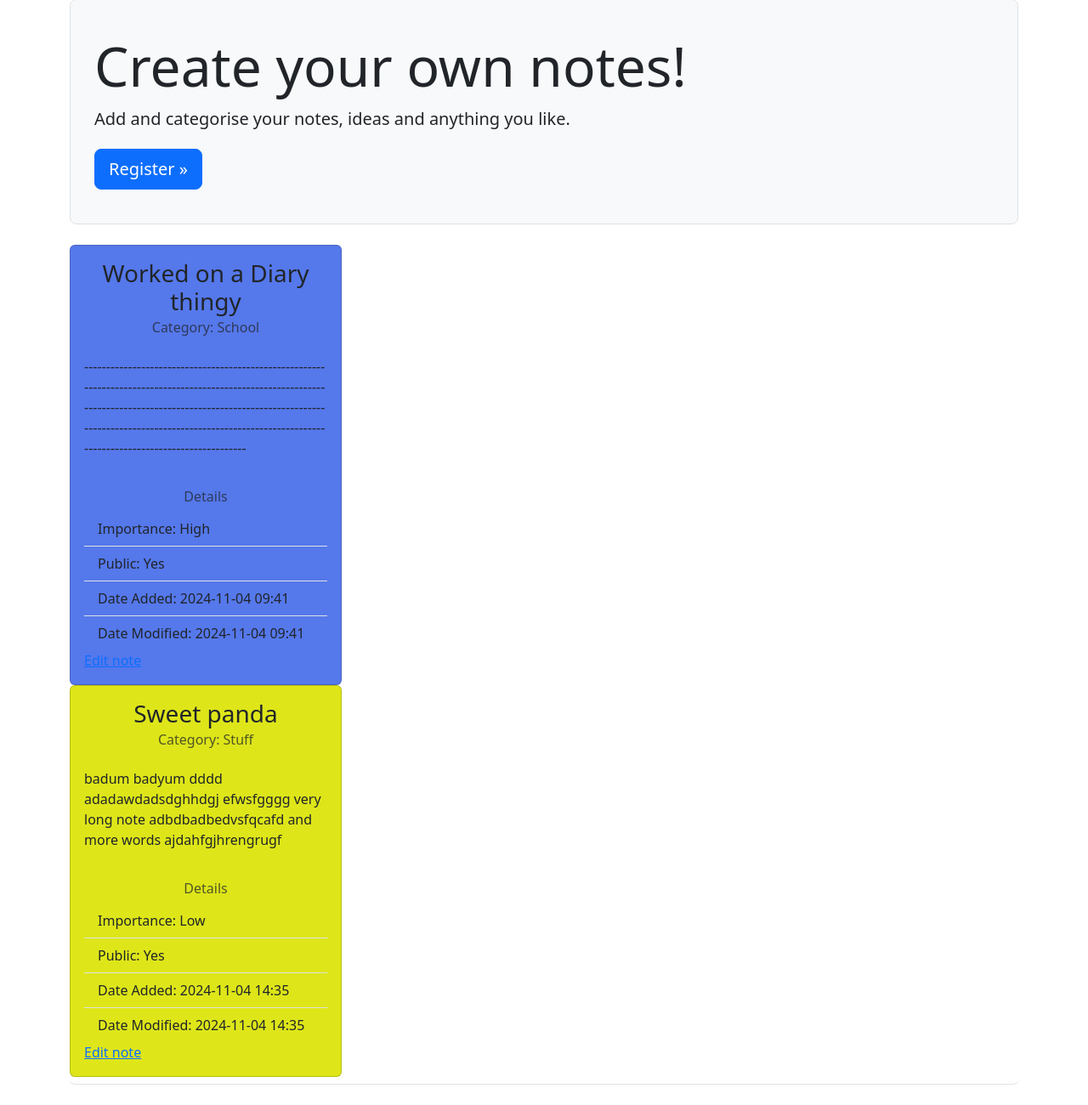
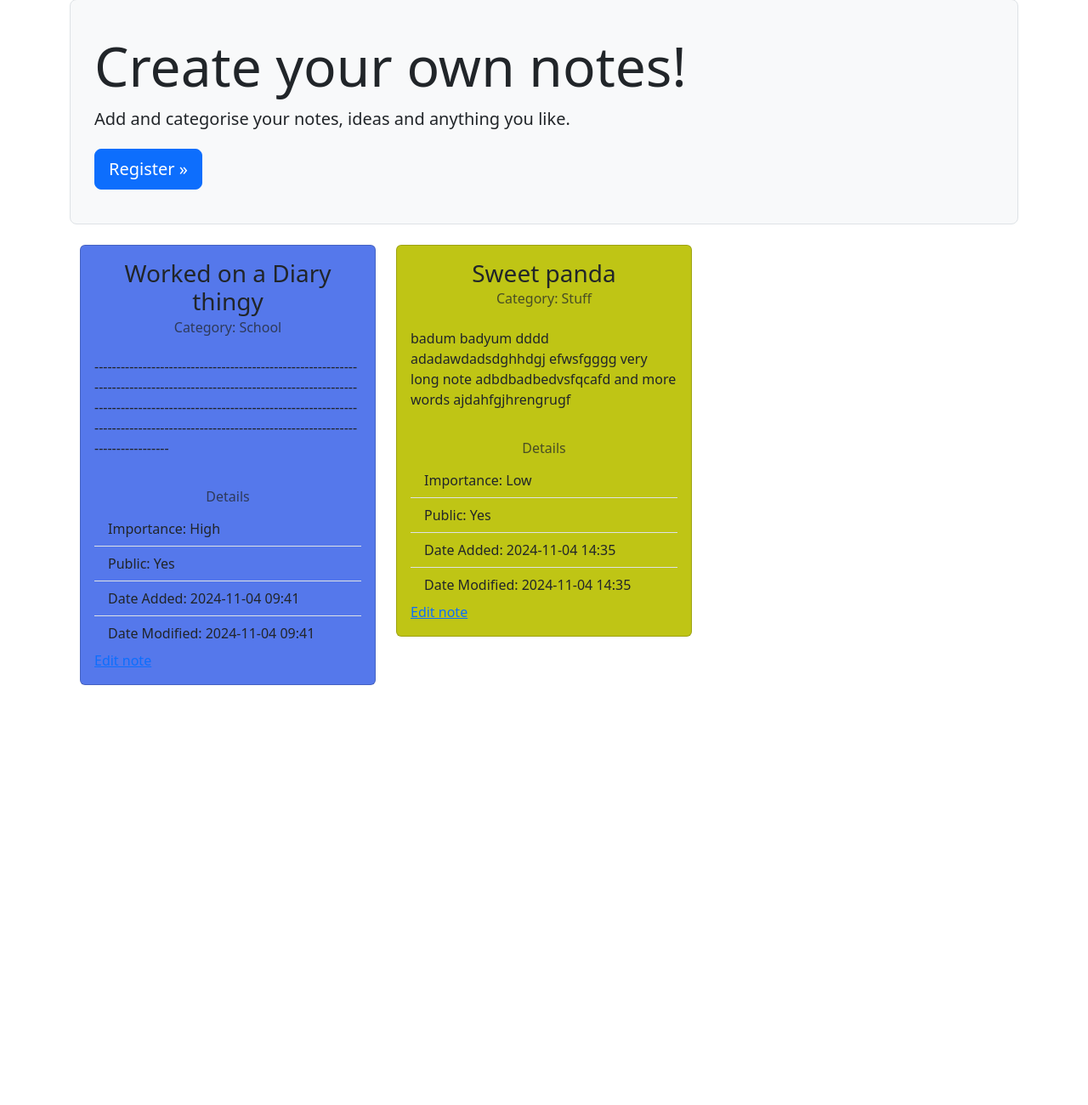
Before and after one commit to jvirkku/Diary, a Django app: page / in a window 1280 px wide. Shown: the part 83-1383 px from the top of the page at 85% size. After the commit the page ends 889 px from the top, so only its background shows below. Run offline with Django 5.2, Linux system fonts and the light colour scheme; data comes from the database, SQL or seed files in the repository; both versions use the stored data as it was after the commit; some libraries are stand-ins or nearby versions.

Commit message:
Notes are now aligned in columns.

```diff
--- a/diary/static/diary/styles.css
+++ b/diary/static/diary/styles.css
@@ -5,7 +5,7 @@
 }
 
 .stuff-category {
-    background-color: #dee619 !important;
+    background-color: #bfc515 !important;
 }
 
 .hobbies-category {
--- a/diary/templates/diary/index.html
+++ b/diary/templates/diary/index.html
@@ -24,10 +24,11 @@
 </h3>
 {% endif %}
 
-<ul class="list-group border-bottom pb-2 mb-4">
+<div class="container">
+    <div class="row">
         {% for note in notes %}
-
-    <div class="card {{ note.category|lower }}-category" style="width: 20rem;">
+            <div class="col-md-4">
+                <div class="card {{ note.category|lower }}-category mb-4">
                     <div class="card-body">
                         <h5 class="card-title text-center fs-3">{{ note.title }}</h5>
                         <h6 class="card-subtitle mb-2 text-body-secondary text-center pb-3">Category: {{ note.category }}</h6>
@@ -43,10 +44,13 @@
                         <a href="#" class="card-link">Edit note</a>
                     </div>
                 </div>
-
+            </div>
             {% empty %}
+                <div class="col-12">
                     <li class="list-group-item">No notes have been created yet!</li>
+                </div>
         {% endfor %}
-</ul>
+    </div>
+</div>
 
 {% endblock content %}
```
Also changed, not shown: db.sqlite3. Lines whose indentation alone changed are shown as unchanged.
